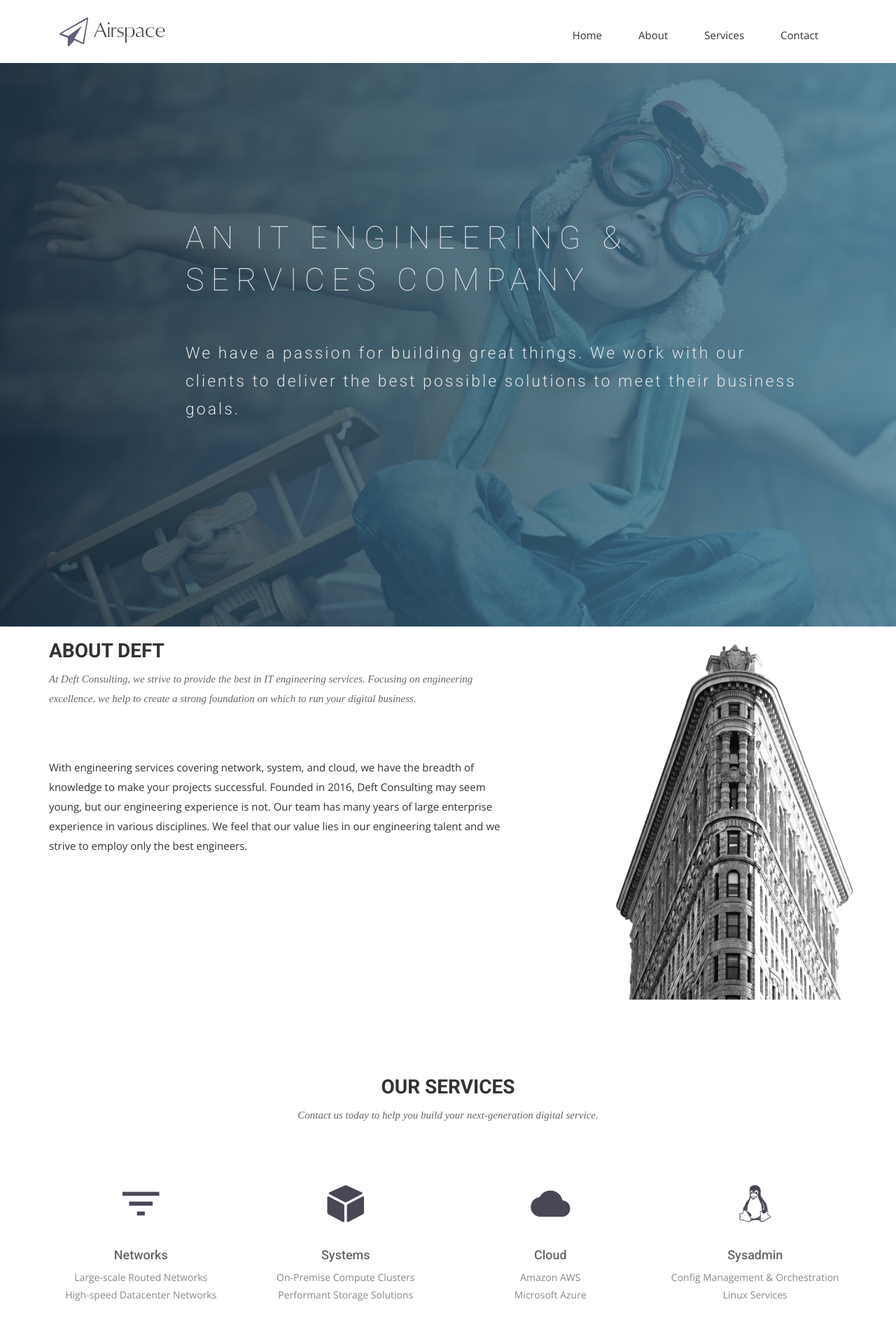
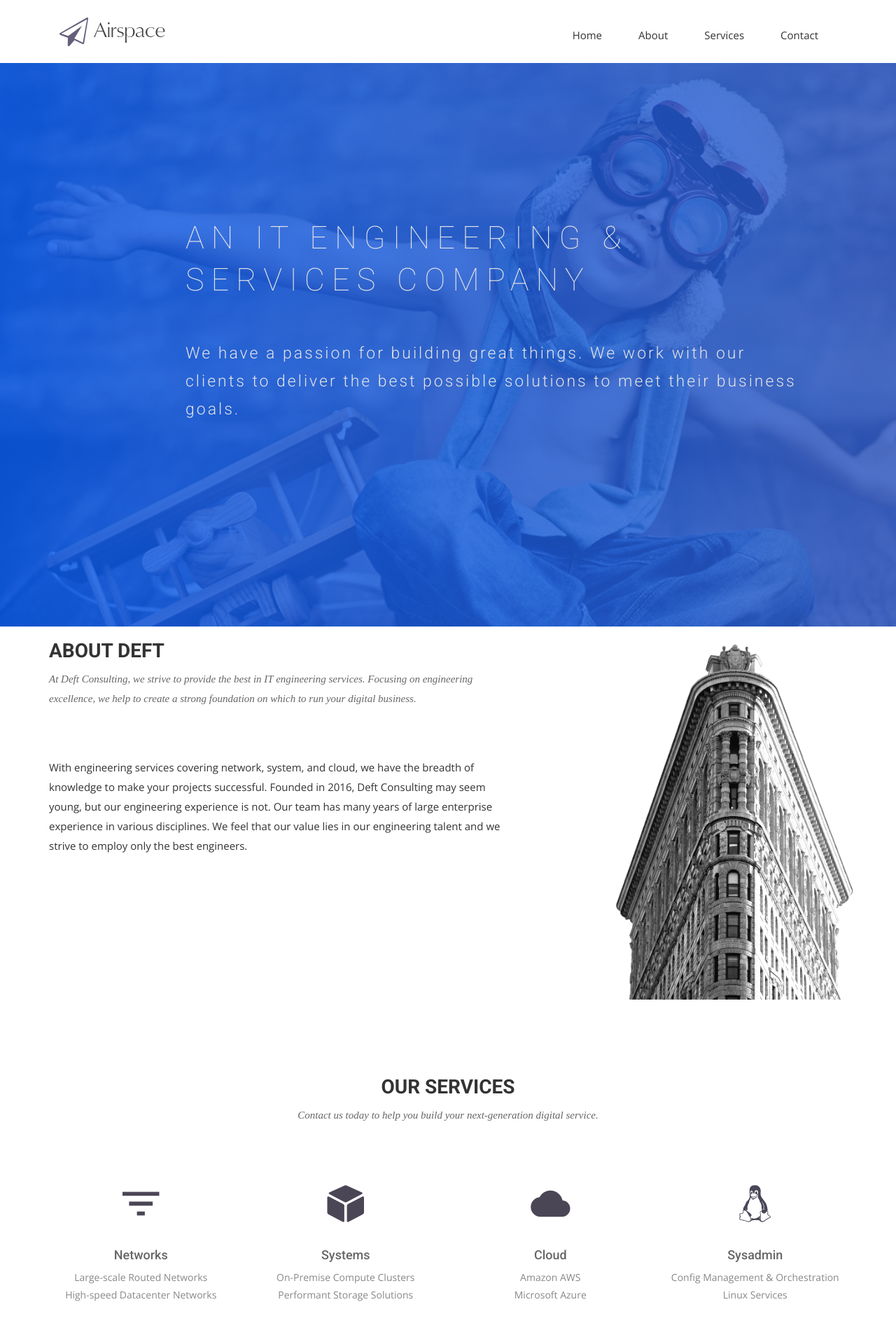
Before and after one commit to deftconsulting/deftconsulting.github.io, a Jekyll site: the page built from index.html, in a window 1280 px wide. Shown: the top 1920 px of the page at 70% size. Built offline with Jekyll 4.4.1, drawn with Linux system fonts in a browser that asks for light colours; nearby versions of some CDN libraries; some web fonts are replaced.

Commit message:
tweaking color

```diff
--- a/css/airspace.css
+++ b/css/airspace.css
@@ -113,7 +113,7 @@ font header .navbar-default .navbar-nav li a:hover {
   right: 0;
   width: 100%;
   height: 100%;
-  background: linear-gradient(to left, #4b86a3, #192e40);
+  background: linear-gradient(to left, #2E5DD0, #065DF8);
   opacity: 0.8;
 }
 #slider .block {
```
